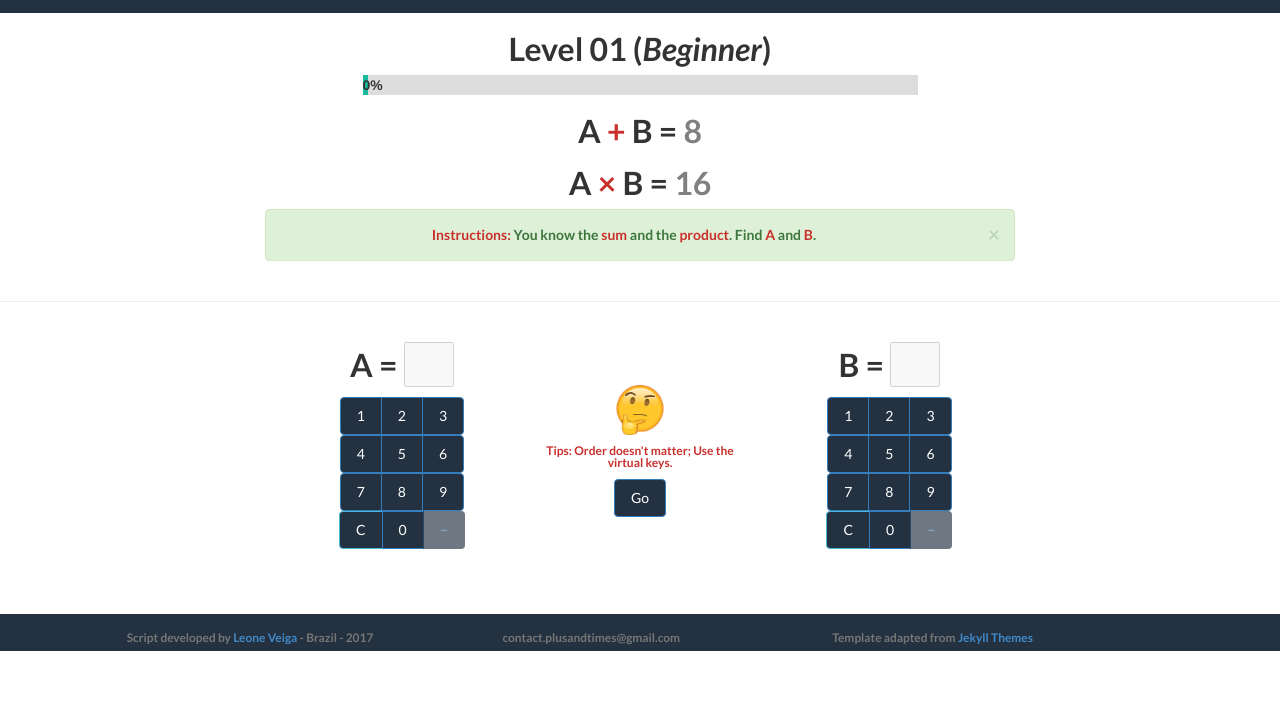
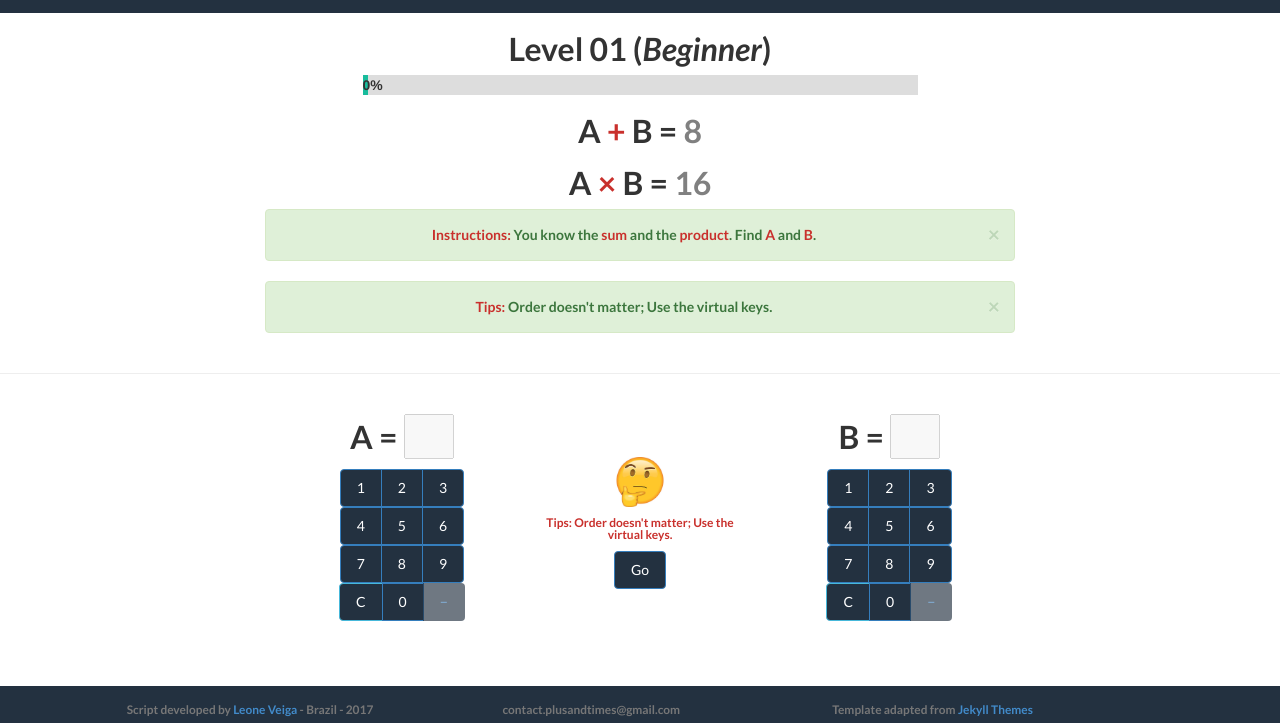
Before and after one commit to leoneveiga/plusandtimes, a plain HTML site: page level01_925148_teste.html in a window 1280 px wide. Shown: the part 72-800 px from the top of the page. Drawn offline with Linux system fonts and the light colour scheme.

Commit message:
Add files via upload

```diff
--- a/level01_925148_teste.html
+++ b/level01_925148_teste.html
@@ -147,6 +147,17 @@
     <div class="alert alert-success alert-dismissable" style="width:100%;">
       <a href="#" class="close" data-dismiss="alert" aria-label="close">×</a>
       <b style="color:rgb(201,48,44);">Instructions:</b> You know the <b style="color:rgb(201,48,44);">sum</b> and the <b style="color:rgb(201,48,44);">product</b>. Find <b style="color:rgb(201,48,44);">A</b> and <b style="color:rgb(201,48,44);">B</b>.
+    </div>
+  </div>
+  <div class="col-xs-2"></div>
+</div>
+
+<div class="row text-center" >
+  <div class="col-xs-2"></div>
+  <div class="col-xs-8">
+    <div class="alert alert-success alert-dismissable" style="width:100%;">
+      <a href="#" class="close" data-dismiss="alert" aria-label="close">×</a>
+      <b style="color:rgb(201,48,44);">Tips:</b> Order doesn't matter; Use the virtual keys.
     </div>
   </div>
   <div class="col-xs-2"></div>
```
